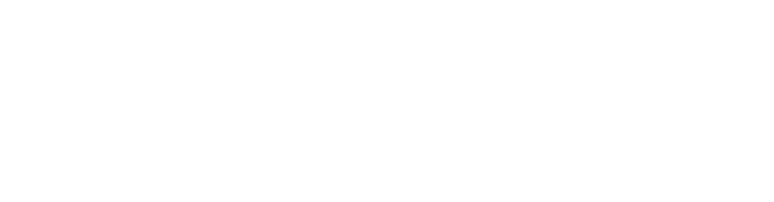
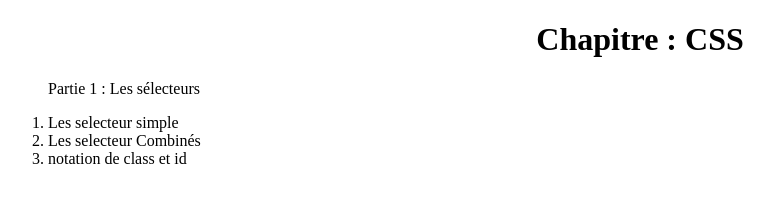
Before and after one commit to meriem02/project, a plain HTML site: page index.html in a window 1280 px wide. Shown: the whole page, without its empty margins (0-774 px from the left). Drawn offline with Linux system fonts and the light colour scheme.

Commit message:
first commit

```diff
--- a/index.html
+++ b/index.html
@@ -7,6 +7,12 @@
     <title>Document</title>
 </head>
 <body>
-
+    <h1><center>Chapitre : CSS</center></h1>
+    <ul>Partie 1 : Les sélecteurs</ul>
+    <ol>
+        <li>Les selecteur simple</li>
+        <li>Les selecteur Combinés</li>
+        <li>notation de class et id</li>
+    </ol>
 </body>
 </html>
```
